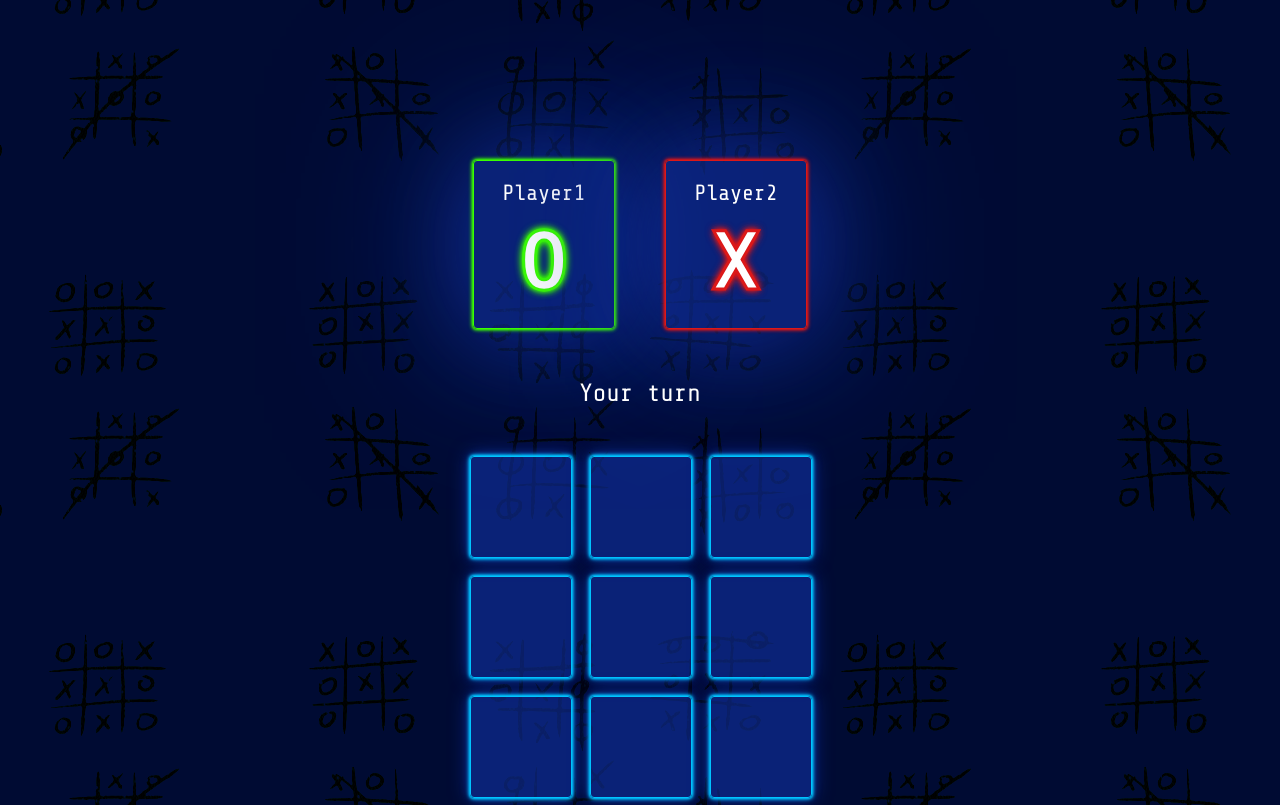
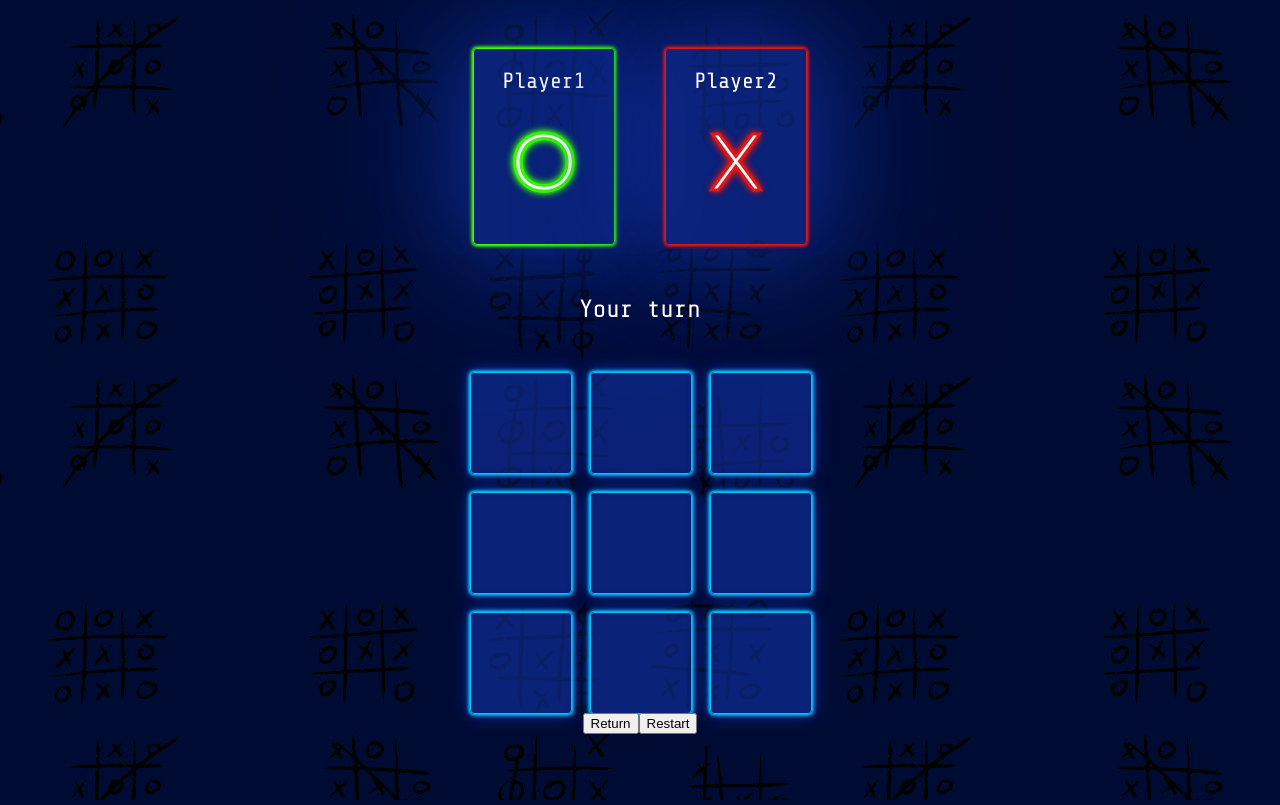
Before and after one commit to MrWonsik/tic-tac-toe-v2, a React (Vite) app: page / in a window 1280 px wide. Both pictures are taken after a click on the button "START". Built offline with nearby package versions, Linux system fonts and the light colour scheme.

Commit message:
button footer draft

```diff
--- a/index.html
+++ b/index.html
@@ -4,6 +4,7 @@
     <link rel="preconnect" href="https://fonts.googleapis.com">
     <link rel="preconnect" href="https://fonts.gstatic.com" crossorigin>
     <link href="https://fonts.googleapis.com/css2?family=Share+Tech+Mono&display=swap" rel="stylesheet">
+    <link href="https://fonts.googleapis.com/css2?family=Prompt:wght@300&display=swap" rel="stylesheet">
     <meta charset="UTF-8" />
     <meta name="viewport" content="width=device-width, initial-scale=1.0" />
     <title>Tic tac toe</title>
--- a/src/StartView.css
+++ b/src/StartView.css
@@ -2,7 +2,7 @@
     display: flex;
     flex-direction: column;
     padding: 30px;
-    margin: 30px;
+    margin: 20vh 0 30px;
     border: 1px solid #00c4ff;
     background-color: #0f2d99cc;
     box-shadow:
--- a/src/WelcomePage.css
+++ b/src/WelcomePage.css
@@ -4,5 +4,5 @@
     flex-direction: column;
     align-items: center;
     max-width: 1000px;
-    margin: 20vh auto auto;
+    margin: auto;
 }
--- a/src/WelcomePage.tsx
+++ b/src/WelcomePage.tsx
@@ -33,7 +33,7 @@ const WelcomePage = () => {
         backgroundMusic.current.volume = 0.3;
 
         return () => {
-            backgroundMusic.current?.pause();
+            pauseMusic()
             backgroundMusic.current = null;
         };
     }, []);
@@ -45,10 +45,21 @@ const WelcomePage = () => {
         setGameStarted(true);
     }
 
+    const backToMainMenu = () => {
+        pauseMusic();
+        setGameStarted(false);
+    }
+
+    const pauseMusic = () => {
+        if (backgroundMusic.current) {
+            backgroundMusic.current.pause();
+        }
+    }
+
     return (
         <div className="game-container">
             {gameStarted
-                ? <GameBoardView userFigure={userFigure} opponentFigure={opponentFigure} />
+                ? <GameBoardView userFigure={userFigure} opponentFigure={opponentFigure} onReturn={backToMainMenu} />
                 : <StartView onStartButtonClick={startGame} />
             }
 
--- a/src/game-board/FigureIcon.css
+++ b/src/game-board/FigureIcon.css
@@ -1,7 +1,7 @@
 .game_board_cell_figure {
-    font-family: 'Consolas', monospace;
+    font-family: "Prompt", sans-serif;
+    font-weight: 300;
     color: white;
-    font-weight: 600;
     font-size: 80px;
 }
 
--- a/src/game-board/GameBoardView.css
+++ b/src/game-board/GameBoardView.css
@@ -5,6 +5,7 @@
     color: white;
     justify-content: center;
     align-items: center;
+    margin-top: 5vh;
 }
 
 .players_presentation {
--- a/src/game-board/GameBoardView.tsx
+++ b/src/game-board/GameBoardView.tsx
@@ -7,11 +7,17 @@ import { useGame } from "./useGame.ts";
 
 interface GameBoardViewProps {
     userFigure: PlayerFigure,
-    opponentFigure: PlayerFigure
+    opponentFigure: PlayerFigure,
+    onReturn(): void;
 }
 
-const GameBoardView: React.FC<GameBoardViewProps> = ({ userFigure, opponentFigure }) => {
-    const { board, userMove, isUsersTurn } = useGame(userFigure, opponentFigure);
+const GameBoardView: React.FC<GameBoardViewProps> = ({ userFigure, opponentFigure, onReturn }) => {
+    const { board, userMove, isUsersTurn, reset } = useGame(userFigure, opponentFigure);
+
+    const returnButtonClick = () => {
+        reset();
+        onReturn();
+    }
 
     return (
         <div className="game-board_container">
@@ -43,6 +49,10 @@ const GameBoardView: React.FC<GameBoardViewProps> = ({ userFigure, opponentFigur
                     </div>
                 })}
             </div>
+            <div className="footer-buttons">
+                <button onClick={returnButtonClick}>Return</button>
+                <button onClick={reset}>Restart</button>
+            </div>
         </div>
     );
 };
--- a/src/game-board/useGame.ts
+++ b/src/game-board/useGame.ts
@@ -92,5 +92,9 @@ export const useGame = (userFigure: PlayerFigure, opponentFigure: PlayerFigure)
     const cellsEmpty = (index: number) => cells[index] == null;
     const cellsHasFigure = (index: number) => !cellsEmpty(index)
 
-    return { board: board(), userMove, isUsersTurn };
+    const reset = () => {
+        setCells(emptyCells);
+    }
+
+    return { board: board(), userMove, isUsersTurn, reset };
 };
```
